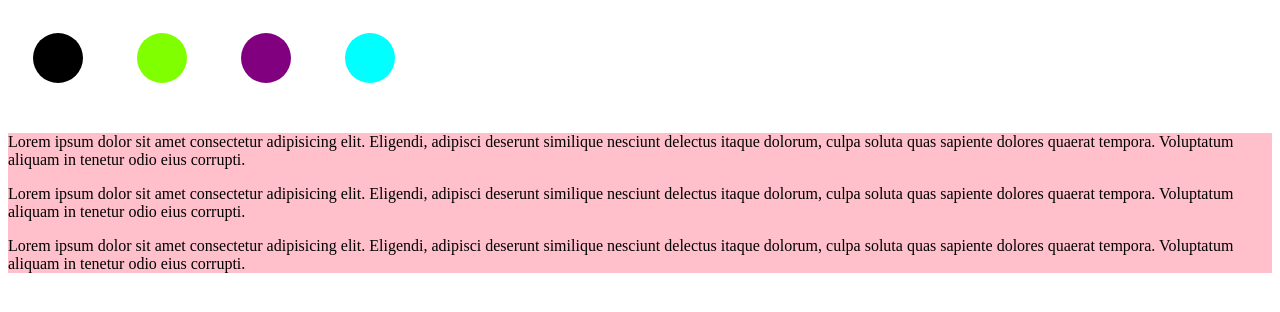
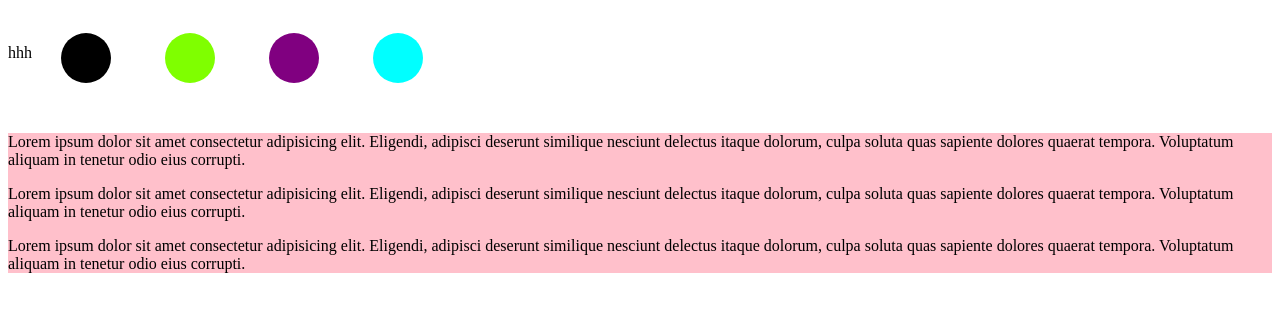
Before and after one commit to ifeoluwagodstime/JS, a plain HTML site: page js/index.html in a window 1280 px wide. Drawn offline with Linux system fonts and the light colour scheme.

Commit message:
new commit

```diff
--- a/js/index.html
+++ b/js/index.html
@@ -13,7 +13,7 @@
     </style>
 </head>
 
-<body id="change">
+<body id="change"> hhh
     <button id="hub" onclick="myBg('black', 'white',)"
         style="background: #000000; margin: 25px; padding: 25px; border: none; border-radius: 50%;"></button>
     <button onclick="ourBg('chartreuse', 'white', ' Arial, Helvetica, sans-serif')"
```
